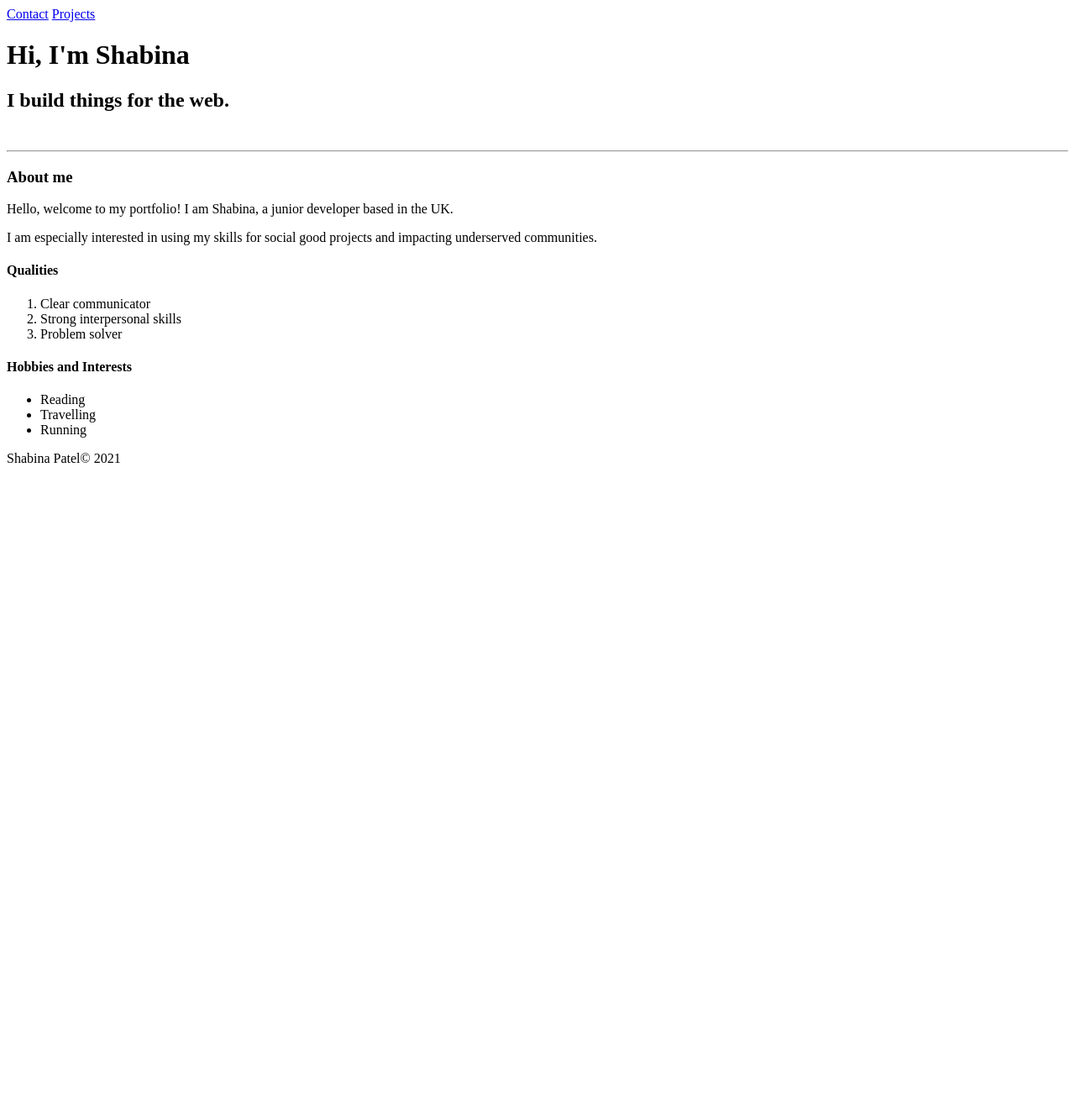
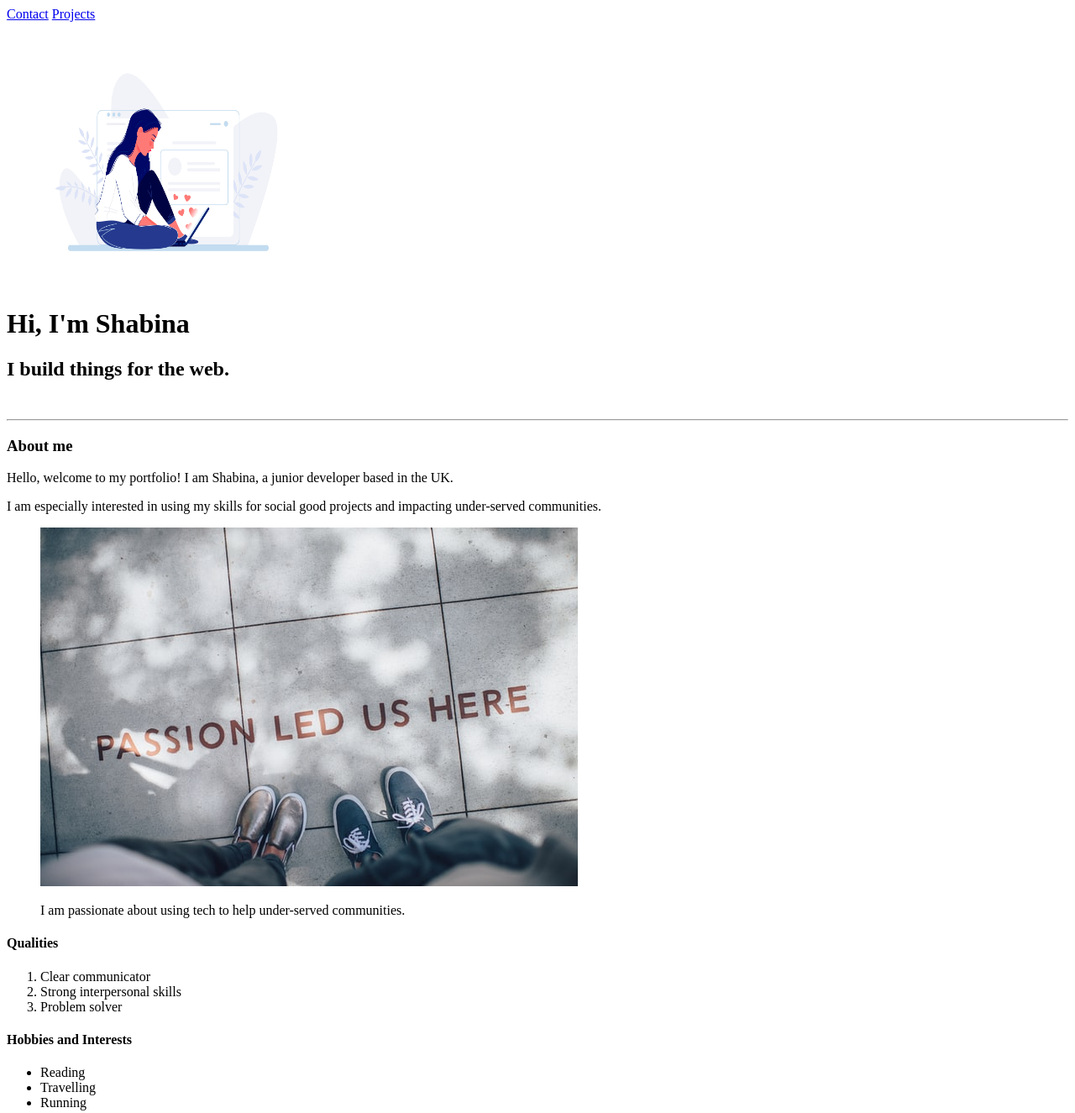
Before and after one commit to ShabinaP/portfolio, a plain HTML site: page index.html in a window 1280 px wide. Shown: the top 1325 px of the page at 84% size. Before the commit the page ends 800 px from the top, so only its background shows below. Drawn offline with Linux system fonts and the light colour scheme.

Commit message:
Added images to the main portfolio page

```diff
--- a/index.html
+++ b/index.html
@@ -13,15 +13,26 @@
         <a href="pages/contact.html" target=“_blank">Contact</a>
         <a href="pages/projects.html" target=“_blank”>Projects</a>
      </nav>
-
+     <figure>
+    <img src="images/girl_with_laptop-01.jpeg" alt="Girl with Laptop" width="300" height="300">
+</figure>
     <h1>Hi, I'm Shabina</h1>
    <h2>I build things for the web.</h2> </header>
    <br />
    <hr />
-   <section><h3>About me</h3>
+   <section>
+     <h3>About me</h3>
    <p>Hello, welcome to my portfolio! I am Shabina, a junior developer based in the UK.</p>
-   <p>I am especially interested in using my skills for social good projects and impacting underserved communities. </p></section>
+   <p>I am especially interested in using my skills for social good projects and impacting under-served communities. </p>
+<figure>
+<img src="images/passion.jpg" alt="photo of pavement with Passion led us here written on it">
+<figcaption>
+<p>I am passionate about using tech to help under-served communities. </p>
+</figcaption>
 
+</figure>
+
+</section>
 <section>
     <h4>Qualities</h4>
     <ol>
@@ -36,9 +47,12 @@
 <li>Travelling</li>
 <li>Running</li>
 </ul>
-
-
-
+<figure>
+<img src="images/plane.jpg" alt="Photo of a plane in the clouds during sunrise">
+<figcaption>
+  <p>Exploring the world is one of my life goals.</p>
+</figcaption>
+</figure>
 
   </section>
 
```
Also changed, not shown: images/passion.jpg (added), images/plane.jpg (added), 2 other files.
